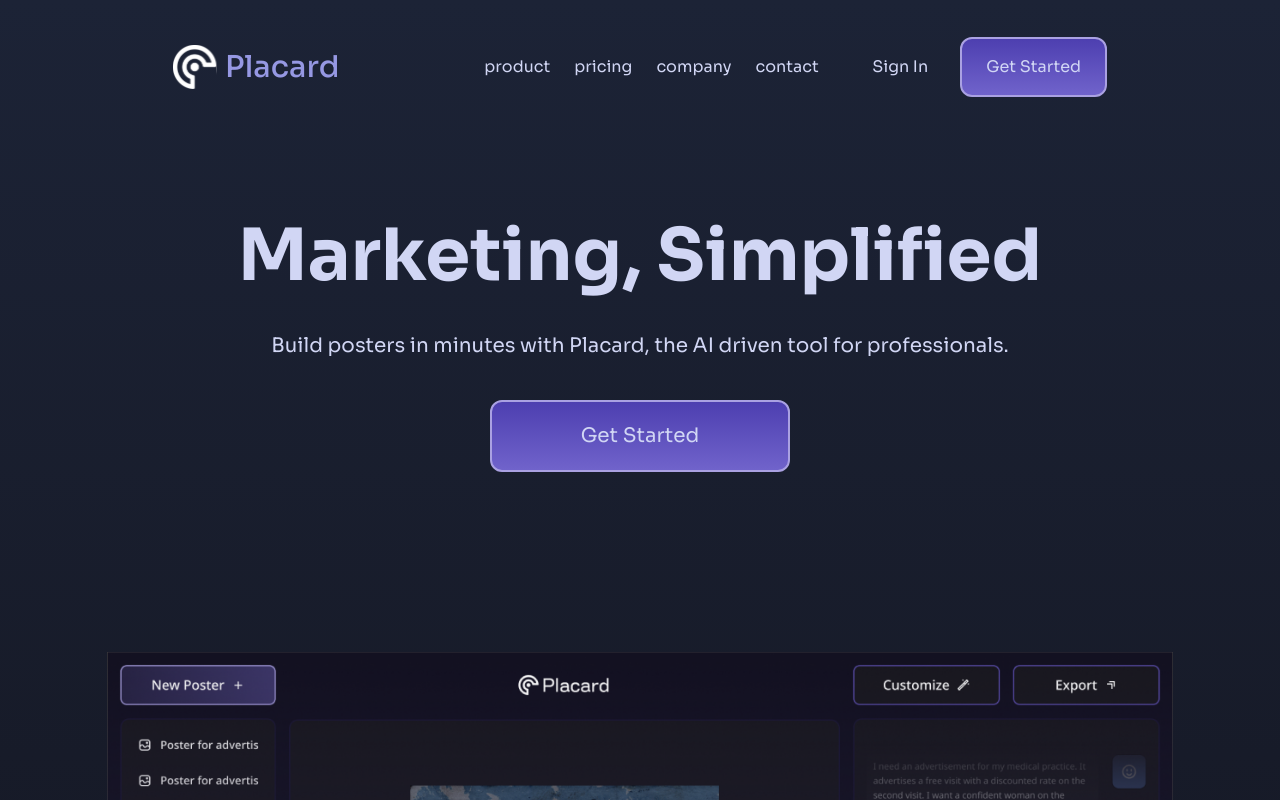
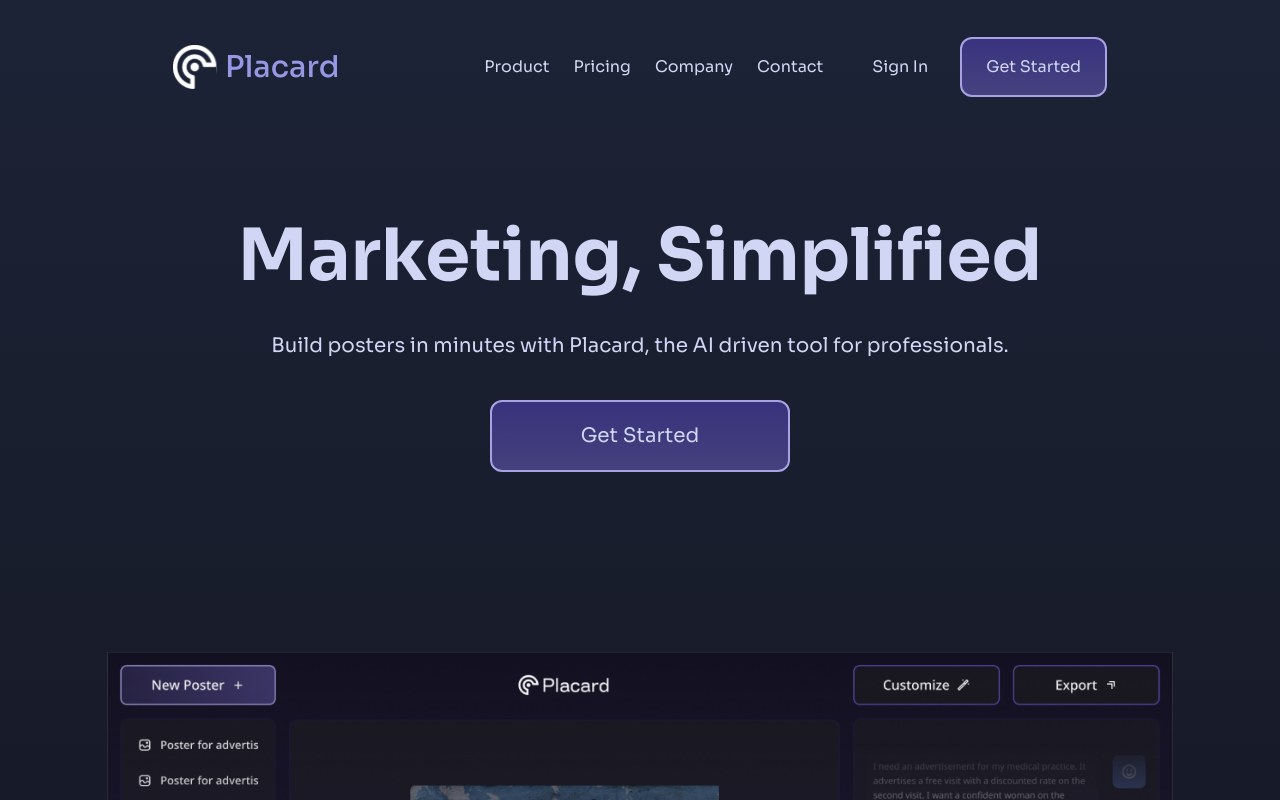
Before and after one commit to joejo-joestar/pBee.ai-frontend, a React (Vite) app: page / in a window 1280 px wide. Shown: the top 800 px of the page. Built offline with nearby package versions, Linux system fonts and the light colour scheme.

Commit message:
renamed links component

```diff
--- a/src/components/navbar/Link.tsx
+++ b/src/components/navbar/Links.tsx
@@ -16,7 +16,7 @@
       onClick={(e) => {
         let currentPage = document.getElementById(lowerCasePage);
         e.preventDefault(); // Stop Page Reloading
-        currentPage && currentPage.scrollIntoView();
+        currentPage && currentPage.scrollIntoView({ behavior: "smooth" });
         setSelectedPage(lowerCasePage);
       }}
     >
--- a/src/components/navbar/LoginButtons.tsx
+++ b/src/components/navbar/LoginButtons.tsx
@@ -1,5 +1,5 @@
 import ActionButton from "@c/shared/ActionButton";
-import Link from "./Link";
+import Links from "./Links";
 import { SelectedPage } from "@c/shared/types";
 
 type Props = {
@@ -12,7 +12,7 @@
 const Logo = ({ style, buttonStyle, selectedPage, setSelectedPage }: Props) => {
   return (
     <div className={`${style}`}>
-      <Link
+      <Links
         page="Sign In"
         selectedPage={selectedPage}
         setSelectedPage={setSelectedPage}
--- a/src/components/navbar/LogoPane.tsx
+++ b/src/components/navbar/LogoPane.tsx
@@ -1,5 +1,5 @@
 import logo from "@a/Logo.svg";
-import Link from "./Link";
+import Links from "./Links";
 import { SelectedPage } from "@c/shared/types";
 
 type Props = {
@@ -13,7 +13,7 @@
   return (
     <div className={`${flexBetween} gap-2 text-3xl font-medium`}>
       <img alt="Logo" src={logo} />
-      <Link
+      <Links
         page="Placard"
         selectedPage={selectedPage}
         setSelectedPage={setSelectedPage}
--- a/src/components/navbar/QuickLinks.tsx
+++ b/src/components/navbar/QuickLinks.tsx
@@ -1,4 +1,4 @@
-import Link from "./Link";
+import Links from "./Links";
 import { SelectedPage } from "@c/shared/types";
 
 type Props = {
@@ -7,26 +7,26 @@
   setSelectedPage: (value: SelectedPage) => void;
 };
 
-const QuickLinks = ({ style, selectedPage, setSelectedPage }: Props) => {
+const QuickLinkss = ({ style, selectedPage, setSelectedPage }: Props) => {
   return (
     <div className={`${style}`}>
-      <Link
-        page={SelectedPage.Product}
+      <Links
+        page={"Product"}
         selectedPage={selectedPage}
         setSelectedPage={setSelectedPage}
       />
-      <Link
-        page={SelectedPage.Pricing}
+      <Links
+        page={"Pricing"}
         selectedPage={selectedPage}
         setSelectedPage={setSelectedPage}
       />
-      <Link
-        page={SelectedPage.Company}
+      <Links
+        page={"Company"}
         selectedPage={selectedPage}
         setSelectedPage={setSelectedPage}
       />
-      <Link
-        page={SelectedPage.Contact}
+      <Links
+        page={"Contact"}
         selectedPage={selectedPage}
         setSelectedPage={setSelectedPage}
       />
@@ -34,4 +34,4 @@
   );
 };
 
-export default QuickLinks;
+export default QuickLinkss;
--- a/src/components/shared/ActionButton.tsx
+++ b/src/components/shared/ActionButton.tsx
@@ -1,5 +1,3 @@
-import React from "react";
-import AnchorLink from "react-anchor-link-smooth-scroll";
 import { SelectedPage } from "./types";
 
 type Props = {
@@ -11,13 +9,18 @@
 
 const ActionButton = ({ style, children, page, setSelectedPage }: Props) => {
   return (
-    <AnchorLink
-      className={`${style} flex flex-col justify-center items-center gap-1 rounded-xl bg-gradient-to-b from-[#4d3fb0] to-[#7063cb] border-2 border-solid border-[#aaa1e2] hover:bg-text100`}
-      onClick={() => setSelectedPage(page)}
+    <a
+      className={`${style} transition duration-500 flex flex-col justify-center items-center gap-1 rounded-xl bg-gradient-to-b from-[#4d3fb0]/60 to-[#7063cb]/50 border-2 border-solid border-[#aaa1e2] hover:border-[#aaa1e2]/40`}
       href={`#${page}`}
+      onClick={(e) => {
+        let currentPage = document.getElementById(page);
+        e.preventDefault(); // Stop Page Reloading
+        currentPage && currentPage.scrollIntoView({ behavior: "smooth" });
+        setSelectedPage(page);
+      }}
     >
       {children}
-    </AnchorLink>
+    </a>
   );
 };
 
--- a/src/index.css
+++ b/src/index.css
@@ -9,6 +9,7 @@
 .app {
   height: 100%;
   width: 100%;
+  scroll-behavior: smooth;
   font-family: "Sora", sans-serif;
   @apply text-text50;
 }
```
